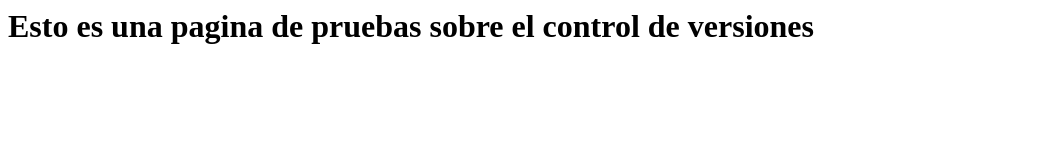
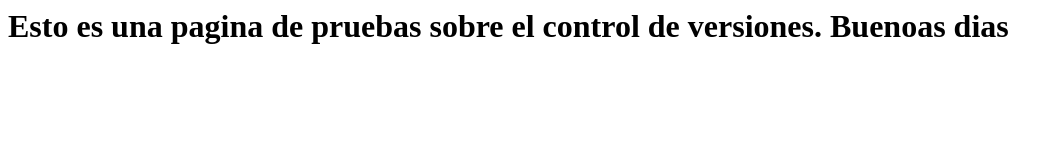
Before and after one commit to adri27infor/EjemploRepositorios, a plain HTML site: page index.html in a window 1280 px wide. Shown: the whole page, without its empty margins (0-1063 px from the left). Drawn offline with Linux system fonts and the light colour scheme.

Commit message:
segundo commit

```diff
--- a/index.html
+++ b/index.html
@@ -3,6 +3,6 @@
         <title>Pagina prueba</title>
     </head>
     <body>
-        <h1>Esto es una pagina de pruebas sobre el control de versiones</h1>
+        <h1>Esto es una pagina de pruebas sobre el control de versiones. Buenoas dias</h1>
     </body>
 </html>
```
